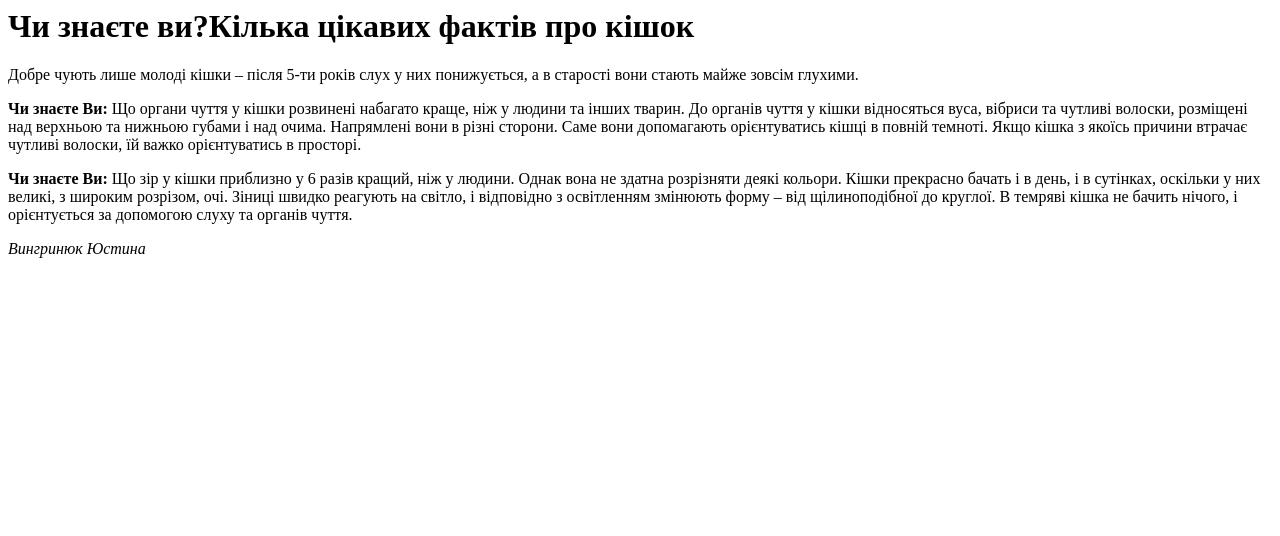
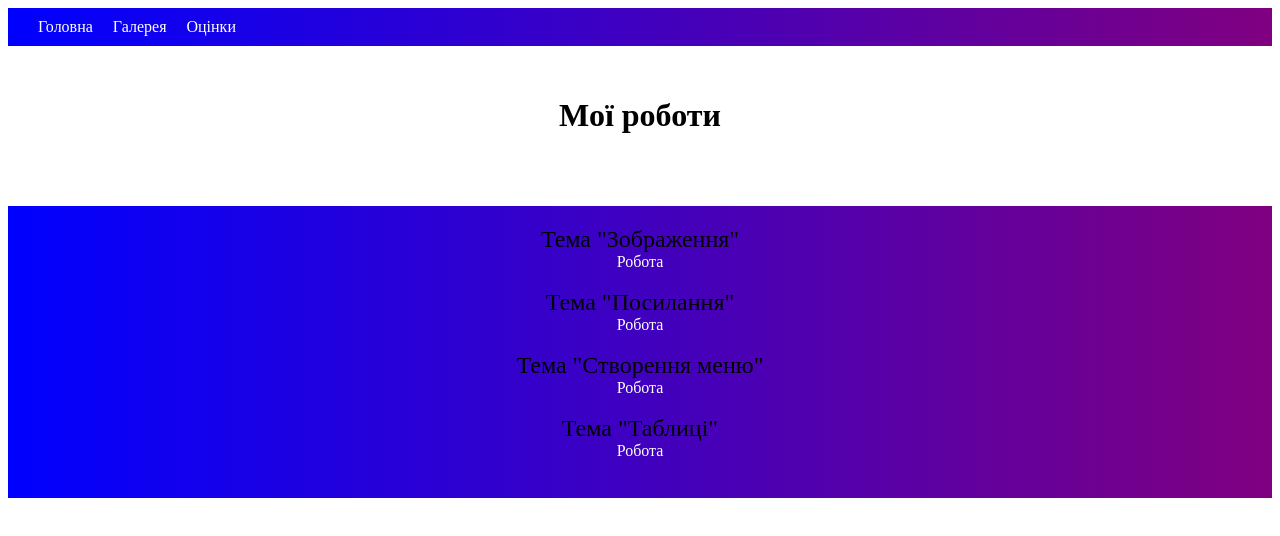
Before and after one commit to Yustina098/Yustina098.github.io, a plain HTML site: page z1.html in a window 1280 px wide. Drawn offline with Linux system fonts and the light colour scheme.

Commit message:
Add files via upload

```diff
--- a/z1.html
+++ b/z1.html
@@ -1,21 +1,50 @@
 <html>
 	<head>
-		<title>Чи знаете ви?Кільки цікавих фактів
-		про кішок</title>
+		<title>Тема 12</title>
+		<style>
+			#menu{
+				padding: 10px 30px;
+				background: linear-gradient(to right, blue,purple);
+			}
+			#menu a{
+				text-decoration: none;
+				color: white;
+				margin-right: 16px;
+			}
+			h1{ padding: 30px 0 50px; }
+
+			#main{
+				background:linear-gradient(to right,blue,purple);
+				padding: 20px;
+			}
+
+			#main span{ font-size: 1.5rem; }
+
+			#main a{ text-decoration: none; color: white; }
+		</style>
 	</head>
 
 	<body>
+		<p id="menu">
+			<a href="z1.html">Головна</a>
+			<a href="z2.html"> Галерея</a>
+			<a href="z3.html">Оцінки</a>
+		</p>
 
+		<h1 align="center">Мої роботи</h1>
 
-		<h1>Чи знаєте ви?Кілька цікавих фактів
-	про кішок</h1>
+		<p id="main" align="center">
+			<span>Тема "Зображення"</span> <br>
+			<a href="https://kosaniakmarianone.github.io/html-css/t16/rob1.html">Робота</a> <br><br>
 
-		<p>Добре чують лише молоді кішки – після 5-ти років слух у них понижується, а в старості вони стають майже зовсім глухими.</p>
+			<span>Тема "Посилання"</span> <br>
+			<a href="https://yustina098.github.io/t9/new%201.html">Робота</a> <br><br>
 
-	<p><b>Чи знаєте Ви:</b> Що органи чуття у кішки розвинені набагато краще, ніж у людини та інших тварин. До органів чуття у кішки відносяться вуса, вібриси та чутливі волоски, розміщені над верхньою та нижньою губами і над очима. Напрямлені вони в різні сторони. Саме вони допомагають орієнтуватись кішці в повній темноті. Якщо кішка з якоїсь причини втрачає чутливі волоски, їй важко орієнтуватись в просторі.</p>
+			<span>Тема "Створення меню"</span> <br>
+			<a href="https://yustina098.github.io/t10/z1.html">Робота</a> <br><br>
 
-	<p><b>Чи знаєте Ви:</b> Що зір у кішки приблизно у 6 разів кращий, ніж у людини. Однак вона не здатна розрізняти деякі кольори. Кішки прекрасно бачать і в день, і в сутінках, оскільки у них великі, з широким розрізом, очі. Зіниці швидко реагують на світло, і відповідно з освітленням змінюють форму – від щілиноподібної до круглої. В темряві кішка не бачить нічого, і орієнтується за допомогою слуху та органів чуття.</p>
-
-		<p> <i>Вингринюк Юстина</i> </p>
+			<span>Тема "Таблиці"</span> <br>
+			<a href="https://yustina098.github.io/t11/z2.html">Робота</a> <br><br>
+		</p>
 	</body>
-	</html>
+</html>
```
